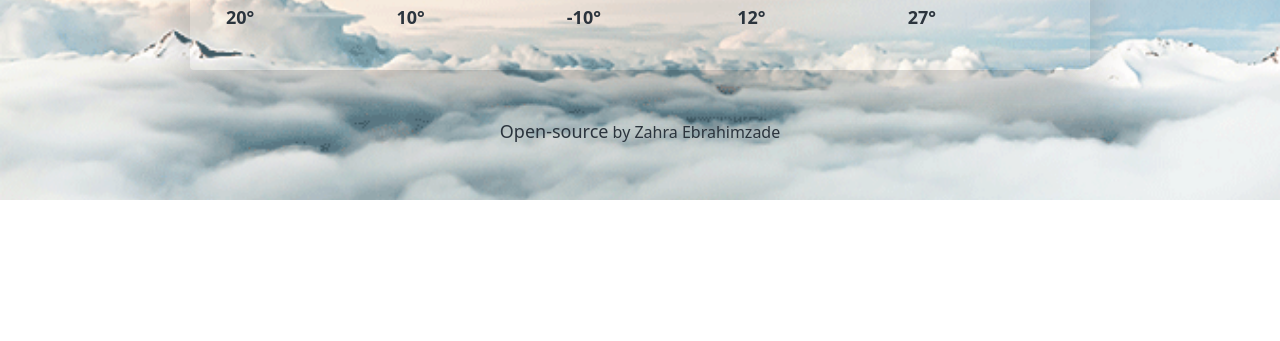
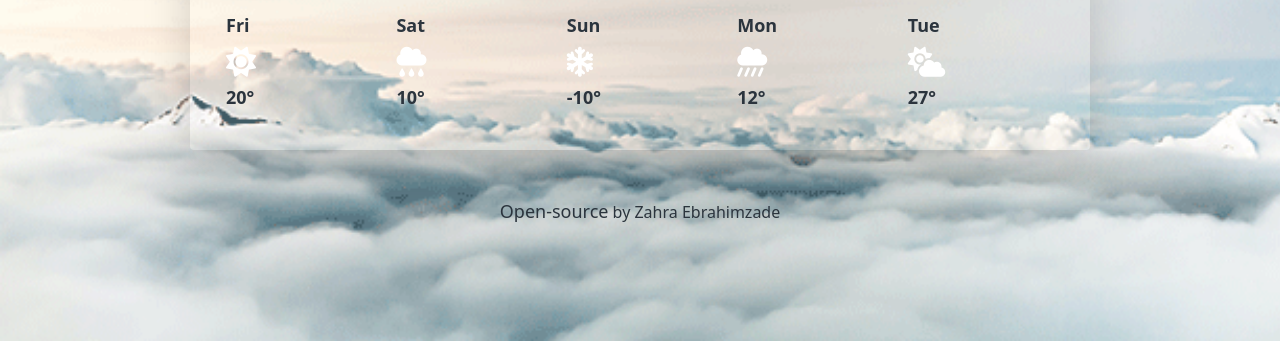
Before and after one commit to zhr-ebrahimzade/weatherApp, a plain HTML site: page index.html in a window 1280 px wide. Shown: the part 600-941 px from the top of the page. Before the commit the page ends 800 px from the top, so only its background shows below. Drawn offline with nearby package versions, Linux system fonts and the light colour scheme.

Commit message:
body padding

```diff
--- a/src/styles.css
+++ b/src/styles.css
@@ -10,7 +10,7 @@ body {
   background-size: cover;
   color: #272f37;
   font-size: 16px;
-  padding: 20px 0;
+  padding: 100px 0;
 }
 p {
   color: #2b343d;
@@ -20,6 +20,7 @@ p {
 .app-container {
   /*   background: linear-gradient(to bottom right, white, #d1dcde); */
   background-color: transparent;
+
   width: 900px;
   height: 650px;
   margin: 0 auto;
```
